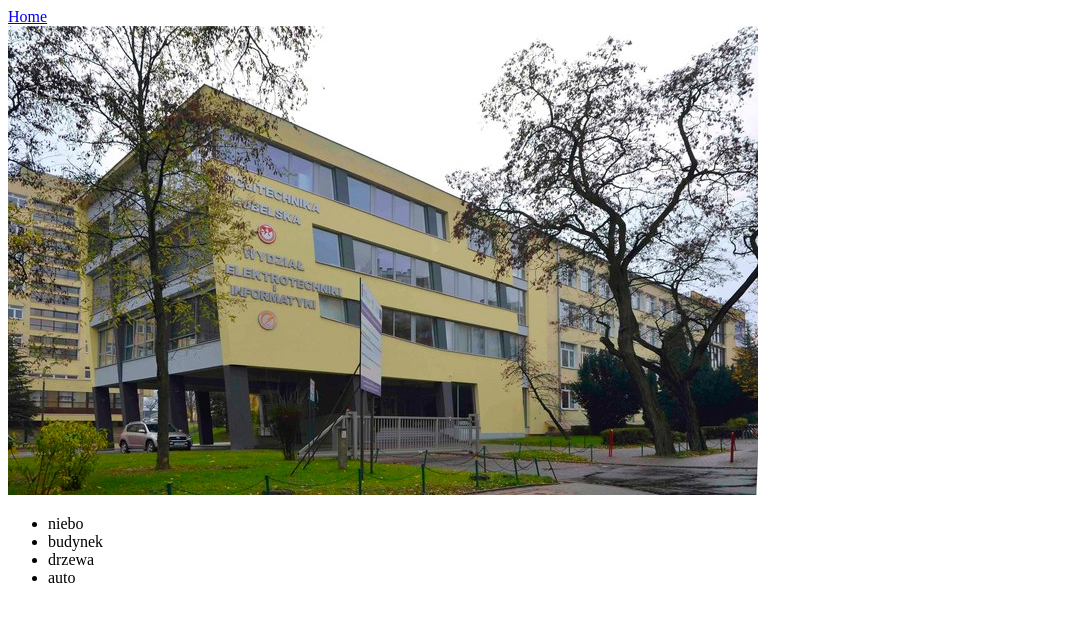
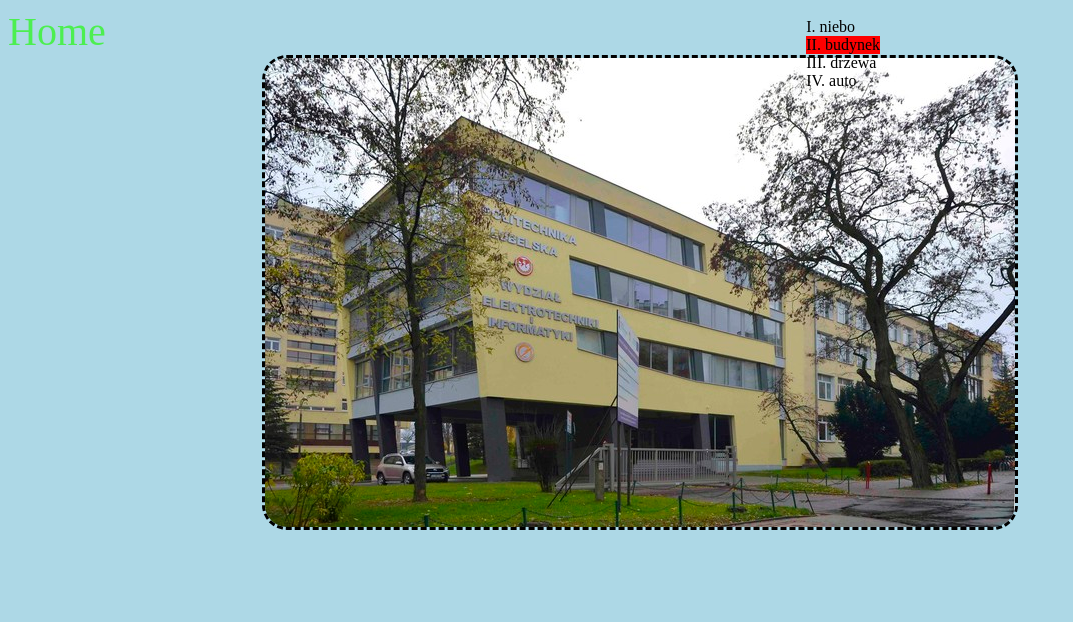
Before and after one commit to JaroszPatryk/HTML-Jarosz, a plain HTML site: page image.html in a window 1280 px wide. Shown: the whole page, without its empty margins (0-1073 px from the left). Drawn offline with Linux system fonts and the light colour scheme.

Commit message:
zadanie10

```diff
--- a/image.html
+++ b/image.html
@@ -2,12 +2,13 @@
 <html lang="en">
 <head>
     <meta charset="UTF-8">
+    <link rel="stylesheet" type="text/css" href="style/style.css"/>
     <title>Obrazek</title>
 </head>
 <body>
 <div><a href="index.html">Home</a></div>
 <img src="PolLub.jpg" alt="Pienkny widoczek">
-<ul>
+<ul class="list">
     <li>niebo</li>
     <li>budynek</li>
     <li>drzewa</li>
--- a/style/style.css
+++ b/style/style.css
@@ -7,5 +7,58 @@ p {
 }
 
 div {
-    font-size: 10px;
+    font-size: 40px;
 }
+
+img{
+    margin: auto;
+    display: block;
+    border-color: black;
+    border-width: medium;
+    border-style: dashed;
+    border-radius: 25px;
+}
+
+.list{
+    list-style-type: upper-roman;
+    list-style-position: inside;
+    position: absolute;
+    top: 2px;
+    right: 400px;
+    visibility: visible;
+}
+
+a{
+    text-decoration: none;
+}
+
+a:link{
+    /*odnosnik nieodwiedzany*/
+    color: #4CEF50;
+}
+
+a:visited{
+    /*odnosnik odwiedzony*/
+    color: #9518e5;
+}
+
+a:active{
+    /*przytrzymanie odnosnika*/
+    color: #c8baba;
+}
+
+a:hover{
+    /*najechanie na odnosnik*/
+    /*color: brown;*/
+    margin-top: 5px;
+    margin-left: 2px;
+    font-weight: bold;
+}
+
+p:first-letter{
+    font-size: 45px;
+}
+
+li:nth-child(2){
+    background-color: red;
+}
```
Also changed, not shown: table.html (+1 -0 lines), zabawa-selektorami.html (+1 -1 lines).
